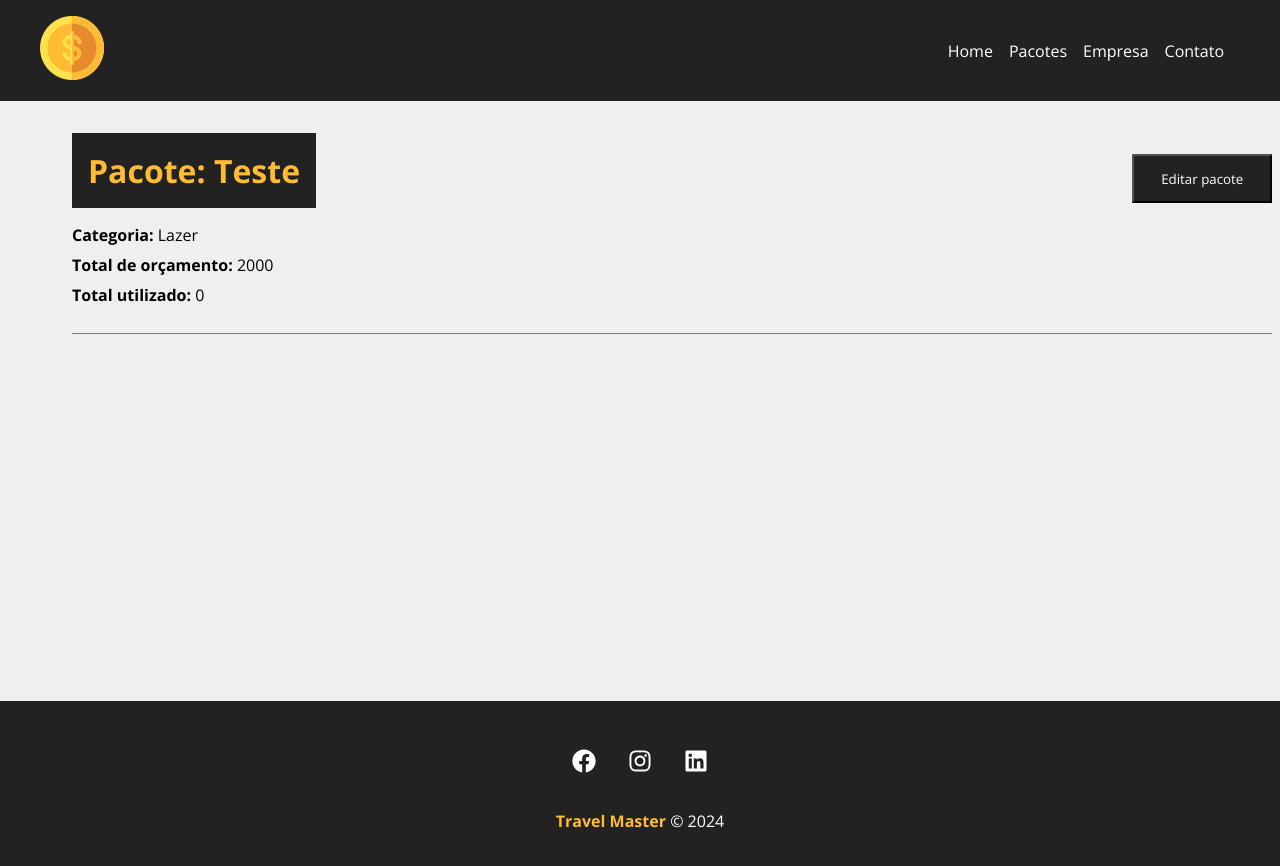
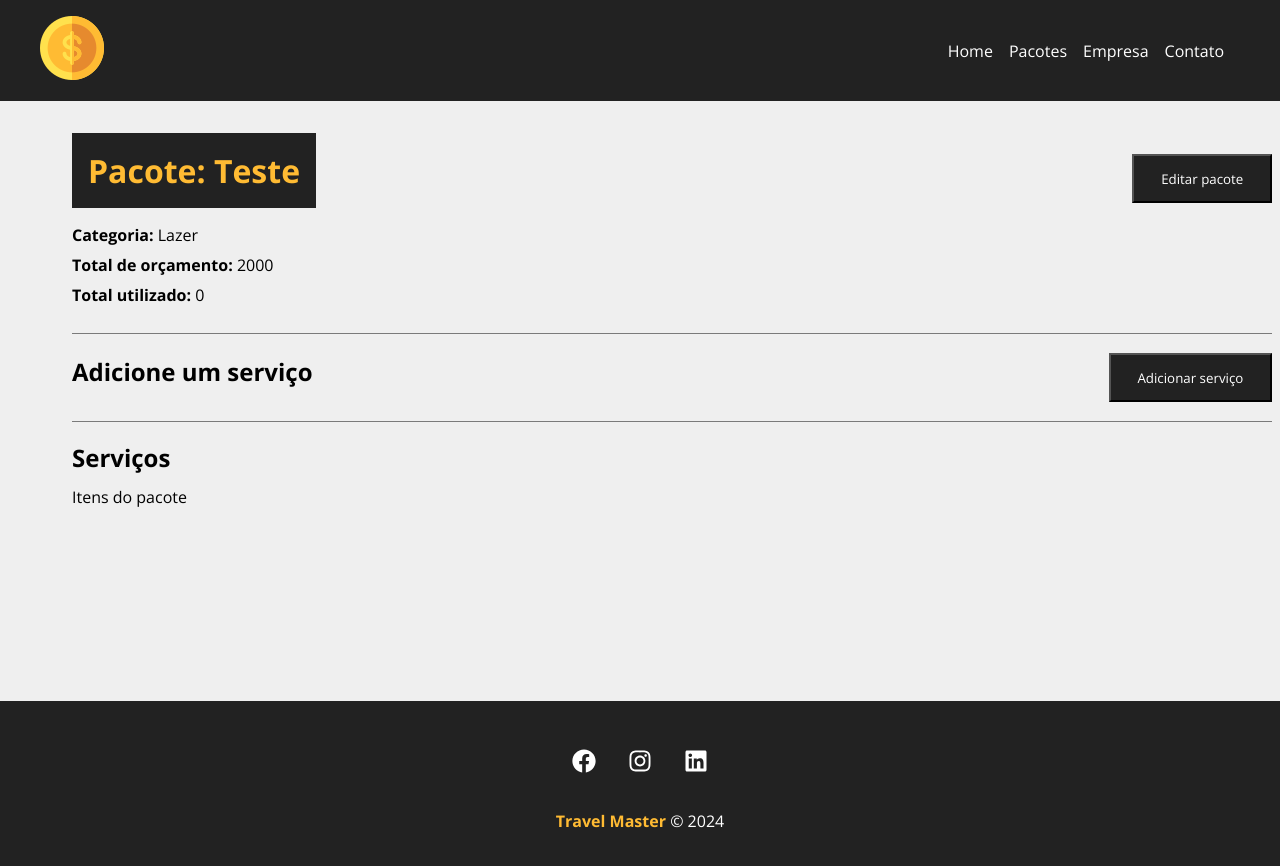
Before and after one commit to FellipeCastro/travel-master, a React (Vite) app: page /package/290f in a window 1280 px wide. Shown: the top 866 px of the page. Built offline with nearby package versions, Linux system fonts and the light colour scheme; data requests are answered from the project's data file.

Commit message:
Área de serviços criada

```diff
--- a/db.json
+++ b/db.json
@@ -3,7 +3,7 @@
     {
       "id": "a08c",
       "name": "Pacote teste ",
-      "budget": "1000",
+      "budget": "1500",
       "category": {
         "id": "1",
         "name": "Aventura"
--- a/src/components/pages/Package.jsx
+++ b/src/components/pages/Package.jsx
@@ -12,6 +12,7 @@
     const { id } = useParams()
     const [pack, setPack] = useState([])
     const [showPackForm, setShowPackForm] = useState(false)
+    const [showServiceForm, setShowServiceForm] = useState(false)
     const [message, setMessage] = useState()
     const [type, setType] = useState()
 
@@ -32,6 +33,8 @@
     }, [id])
 
     const editPost = (pack) => {
+        setMessage("")
+
         if (pack.budget < pack.cost) {
             setMessage("O orçamento não pode ser menor que o custo do pacote!")
             setType("error")
@@ -57,6 +60,10 @@
 
     const togglePackForm = () => {
         setShowPackForm(!showPackForm)
+    }
+
+    const toggleServiceForm = () => {
+        setShowServiceForm(!showServiceForm)
     }
 
     return (
@@ -86,6 +93,20 @@
                                 </div>
                             )}
                         </div>
+                        <div className={styles.service_form_container}>
+                            <h2>Adicione um serviço</h2>
+                            <button className={styles.btn} onClick={toggleServiceForm}>
+                                {!showServiceForm ? "Adicionar serviço" : "Fechar"}
+                            </button>
+
+                            <div className={styles.pack_info}>
+                                {showServiceForm && <div>Formulário do serviço</div>}
+                            </div>
+                        </div>
+                        <h2>Serviços</h2>
+                        <Container customClass="start">
+                            <p>Itens do pacote</p>
+                        </Container>
                     </Container>
                 </div>
             ) : (
```
